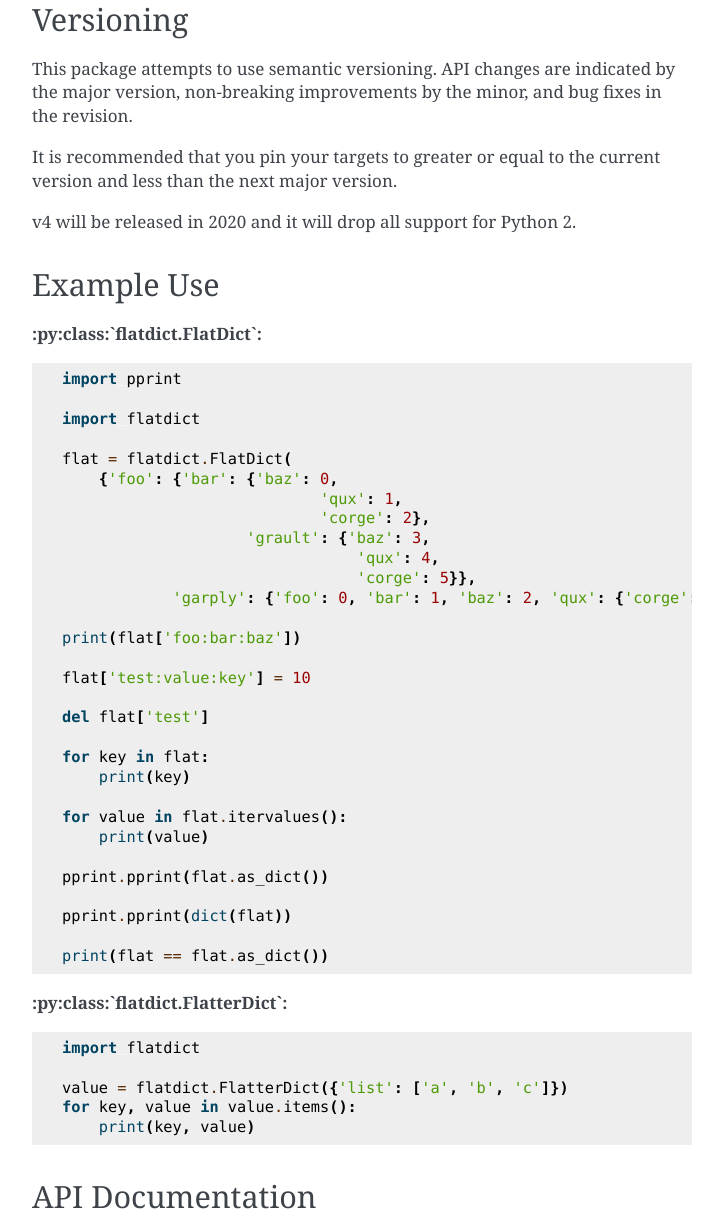
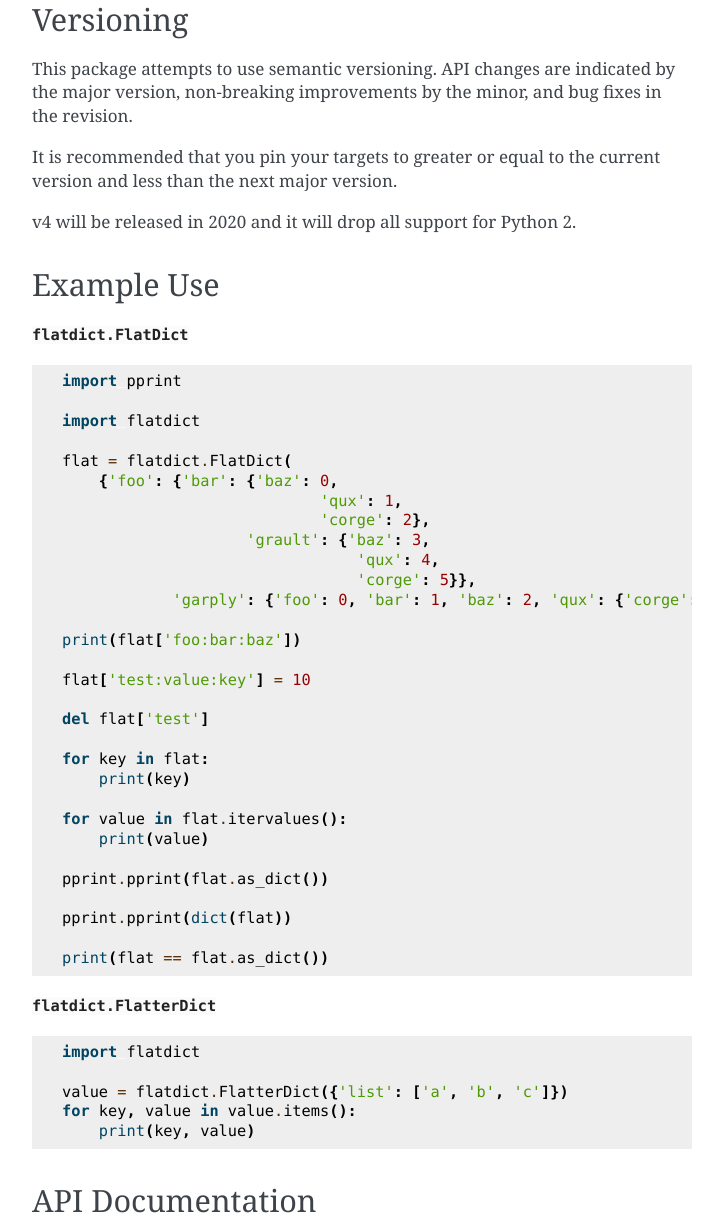
Before and after one commit to gmr/flatdict, a Sphinx documentation site: the page built from docs/index.rst, in a window 1280 px wide and 1400 px high, scrolled down 998 px, cut to the strip 0-1223 px from the top of the window. Shown: the whole strip, without its empty margins (388-1111 px from the left). Built offline with Sphinx 7.4.7, drawn with Linux system fonts in a browser that asks for light colours.

Commit message:
Class link

```diff
--- a/docs/index.rst
+++ b/docs/index.rst
@@ -70,7 +70,7 @@ v4 will be released in 2020 and it will drop all support for Python 2.
 Example Use
 -----------
 
-**:py:class:`flatdict.FlatDict`:**
+:py:class:`flatdict.FlatDict`
 
 .. code-block:: python
 
@@ -105,7 +105,7 @@ Example Use
 
     print(flat == flat.as_dict())
 
-**:py:class:`flatdict.FlatterDict`:**
+:py:class:`flatdict.FlatterDict`
 
 .. code-block:: python
 
```
